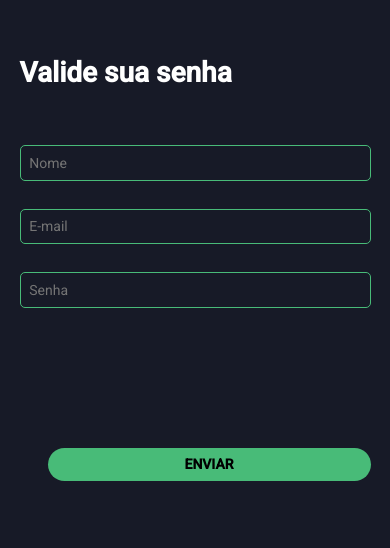
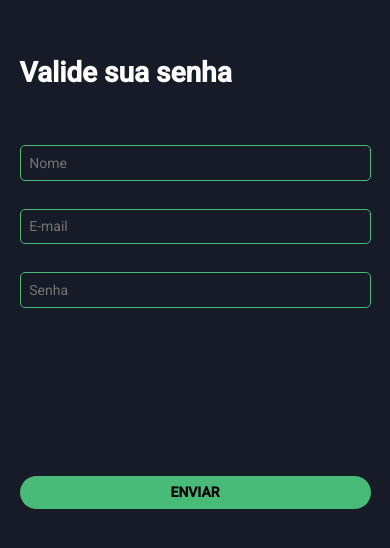
Before and after one commit to BrunoMMesquita/password-validator, a Next.js app: page / in a window 390 px wide. Shown: the top 548 px of the page. Built offline with nearby package versions, Linux system fonts and the light colour scheme.

Commit message:
feat: adjusting mobile

```diff
--- a/src/Presentation/pages/validation/index.tsx
+++ b/src/Presentation/pages/validation/index.tsx
@@ -52,7 +52,6 @@ export function ValidationPage(): React.ReactElement {
       return
 
     setIsLoading(true)
-
     try {
       await makeRemoteValidation().validate(auth)
       setResultSubmit({
--- a/src/Presentation/pages/validation/styled.ts
+++ b/src/Presentation/pages/validation/styled.ts
@@ -59,6 +59,11 @@ export const WrapperButton = styled.div<{ success: boolean }>`
 
   @media (max-width: 800px) {
     margin-top: 8rem;
+    flex-direction: column;
+
+    span {
+      margin: 1rem 0;
+    }
 
     button {
       width: 100%;
```
Also changed, not shown: src/tests/domain/mocks/mock-validate-response.ts (+1 -1 lines).
